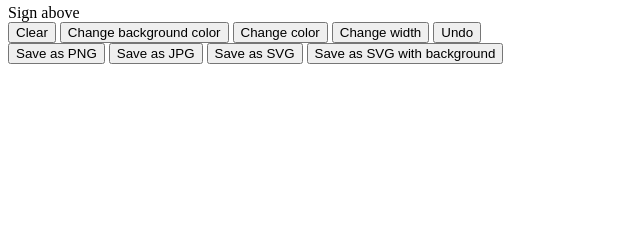
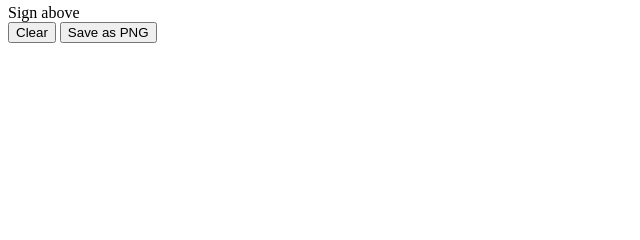
Before and after one commit to INOPIAE/flask-siganture, a Python web app: template templates/index.html in a window 1280 px wide. Shown: the part 303-543 px from the top of the page, without its empty margins (0-640 px from the left). Run offline with Jinja, Linux system fonts and the light colour scheme; the template is opened without the code that fills it, so the values that code supplies are empty.

Commit message:
modification of signaturpad

```diff
--- a/static/js/app.js
+++ b/static/js/app.js
@@ -13,7 +13,7 @@ const canvas = wrapper.querySelector("canvas");
 const signaturePad = new SignaturePad(canvas, {
   // It's Necessary to use an opaque color when saving image as JPEG;
   // this option can be omitted if only saving as PNG or SVG
-  backgroundColor: 'rgb(255, 255, 255)'
+  backgroundColor: 'rgb(255,245,238)'
 });
 
 // Adjust canvas coordinate space taking into account pixel ratio,
--- a/templates/index.html
+++ b/templates/index.html
@@ -19,17 +19,7 @@
           <div class="signature-pad--actions">
             <div class="column">
               <button type="button" class="button clear" data-action="clear">Clear</button>
-              <button type="button" class="button" data-action="change-background-color">Change background color</button>
-              <button type="button" class="button" data-action="change-color">Change color</button>
-              <button type="button" class="button" data-action="change-width">Change width</button>
-              <button type="button" class="button" data-action="undo">Undo</button>
-
-            </div>
-            <div class="column">
               <button type="button" class="button save" data-action="save-png">Save as PNG</button>
-              <button type="button" class="button save" data-action="save-jpg">Save as JPG</button>
-              <button type="button" class="button save" data-action="save-svg">Save as SVG</button>
-              <button type="button" class="button save" data-action="save-svg-with-background">Save as SVG with background</button>
             </div>
           </div>
         </div>
```
